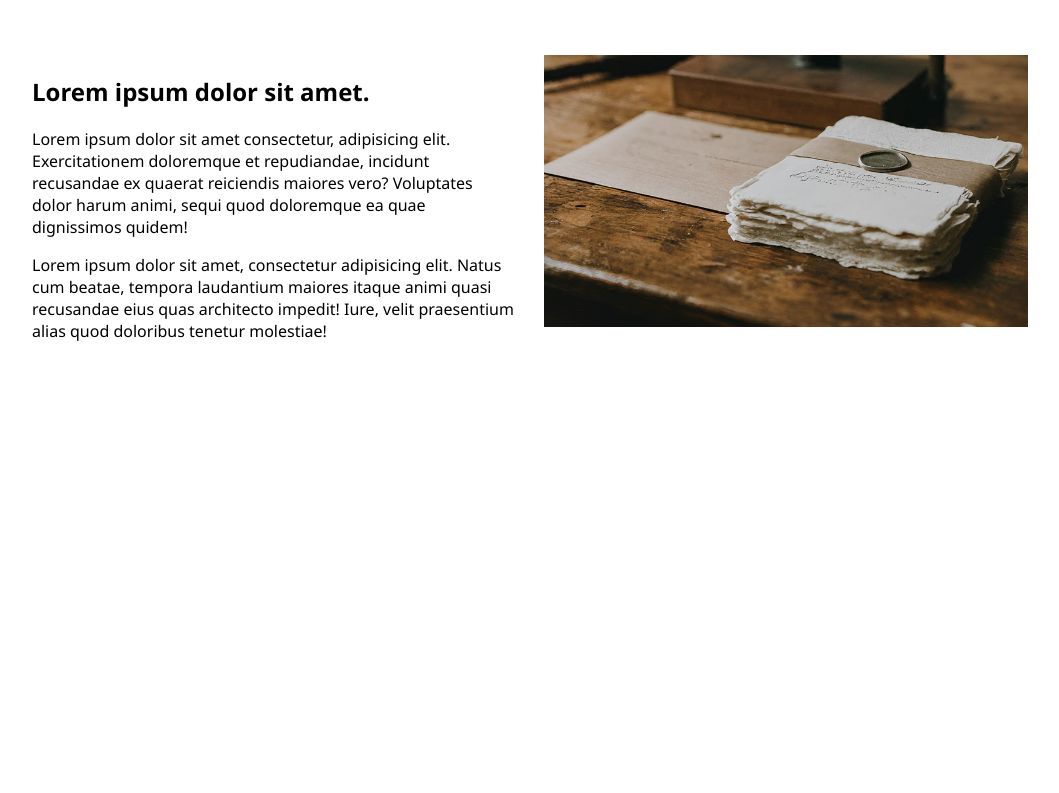
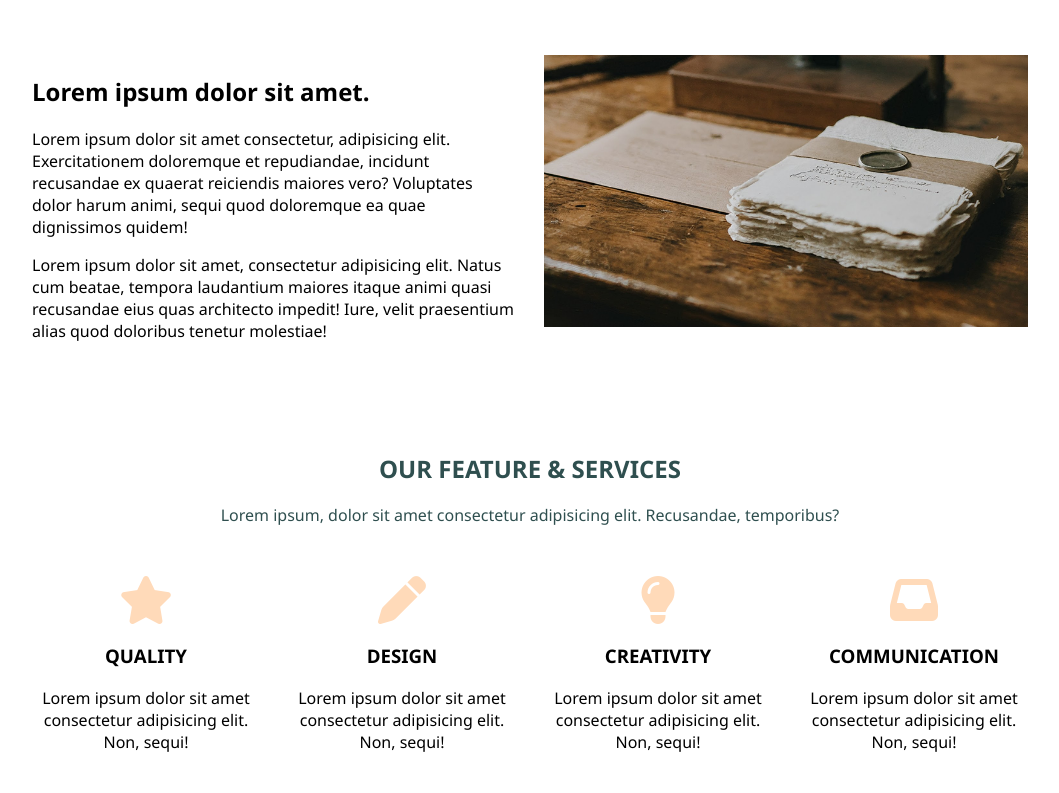
Before and after one commit to ryanrizki10/company-profile, a plain HTML site: page index.html in a window 1280 px wide. Shown: the part 1343-2136 px from the top of the page, without its empty margins (110-1169 px from the left). Before the commit the page ends 1745 px from the top, so only its background shows below. Drawn offline with Linux system fonts and the light colour scheme.

```diff
--- a/index.html
+++ b/index.html
@@ -108,6 +108,7 @@
             width: 80%;
             margin: auto;
         }
+
         /* About */
         #about h1{
             color: var(--dark);
@@ -136,6 +137,42 @@
             width: 100%;
             object-fit: cover;
         }
+
+        /* SERVICES */
+
+        #services h1{
+            color: var(--dark);
+            text-align: center;
+            margin-top: 80px;
+
+        }
+
+        #services .services-deskripsi {
+            text-align: center;
+            color: var(--dark);
+
+        }
+
+        #services .services-flex{
+            width: 100%;
+            display: flex;
+            flex-wrap: wrap;
+            justify-content: space-between;
+            margin: 30px auto;
+
+        }
+
+        .services-items{
+            width: 25%;
+            text-align: center;
+            padding: 20px 10px;
+        }
+
+        .services-items .fas{
+            color: var(--peach);
+        }
+
+
 
 
 
@@ -196,7 +233,22 @@
                 width: auto;
             }
 
+            /* SERVICES Our Feature */
+
+            .services-items{
+                width: 50%;
+            }
+
         }
+
+        /* Smartphone */
+        @media screen and (max-width: 481px){
+            /* Services */
+            .services-items{
+                width: 100%;
+            }
+        }
+
 
 
 
@@ -262,6 +314,36 @@
                 </div>
             </div>
          </section>
+
+         <!-- Services -->
+         <section id="services">
+            <h1>OUR FEATURE & SERVICES</h1>
+            <p class="services-deskripsi">Lorem ipsum, dolor sit amet consectetur adipisicing elit. Recusandae, temporibus?</p>
+            <div class="services-flex">
+                <div class="services-items">
+                    <i class="fas fa-star fa-3x"></i>
+                    <h3>QUALITY</h3>
+                    <p>Lorem ipsum dolor sit amet consectetur adipisicing elit. Non, sequi!</p>
+                </div>
+                <div class="services-items">
+                    <i class="fas fa-pen fa-3x"></i>
+                    <h3>DESIGN</h3>
+                    <p>Lorem ipsum dolor sit amet consectetur adipisicing elit. Non, sequi!</p>
+                </div>
+                <div class="services-items">
+                    <i class="fas fa-lightbulb fa-3x"></i>
+                    <h3>CREATIVITY</h3>
+                    <p>Lorem ipsum dolor sit amet consectetur adipisicing elit. Non, sequi!</p>
+                </div>
+                <div class="services-items">
+                    <i class="fas fa-inbox fa-3x"></i>
+                    <h3>COMMUNICATION</h3>
+                    <p>Lorem ipsum dolor sit amet consectetur adipisicing elit. Non, sequi!</p>
+                </div>
+            </div>
+         </section>
+
+         <!-- Catalog -->
     </main>
 
 
```
Also changed, not shown: image/catalog_1.jpeg (added), image/catalog_2.jpeg (added), image/catalog_3.jpeg (added), image/catalog_4.jpeg (added), image/catalog_5.jpeg (added), image/catalog_6.jpeg (added), image/catalog_7.jpeg (added), image/catalog_8.jpeg (added).
